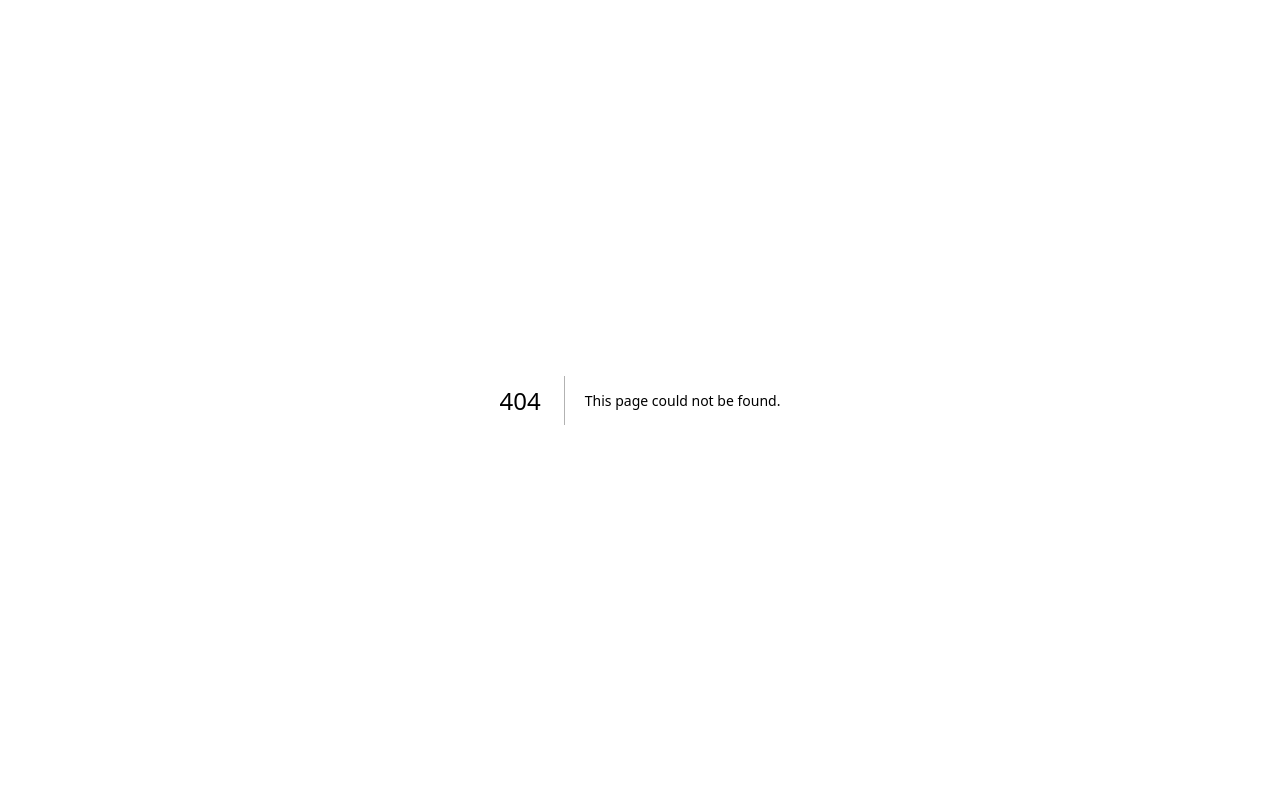
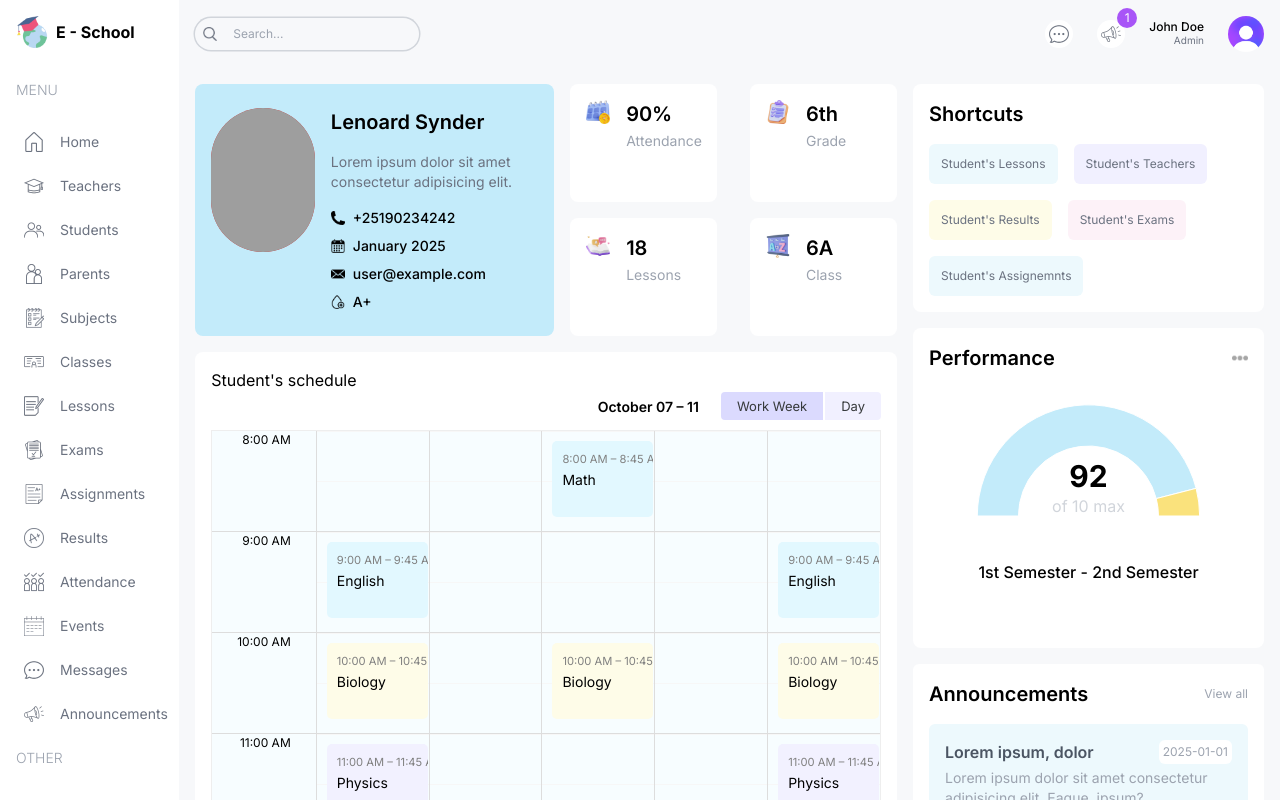
Before and after one commit to NMLEAF/Next-Dashboard, a Next.js app: page /student/1 in a window 1280 px wide. Before the commit this address had no page. Built offline with nearby package versions, Linux system fonts and the light colour scheme; grey boxes are pictures that could not be loaded.

Commit message:
student's single page --- added

```diff
--- /dev/null
+++ b/src/app/(dashboard)/student/[id]/page.tsx
@@ -0,0 +1,152 @@
+"use client";
+
+import Announcements from "@/components/Announcements";
+import BigCalendar from "@/components/BigCalendar";
+import Performance from "@/components/Performance";
+import Image from "next/image";
+import Link from "next/link";
+import { useParams } from "next/navigation";
+
+const SingleStudentPage = () => {
+  const { id } = useParams();
+
+  return (
+    <div className="flex-1 flex flex-col xl:flex-row p-4 gap-4">
+      {/* LEFT */}
+      <div className="w-full xl:w-2/3">
+        {/* TOP */}
+        <div className="flex flex-col lg:flex-row gap-4">
+          {/* USER INFO CARD */}
+          <div className="bg-eSky py-6 px-4 rounded-lg flex-1 flex gap-4 overflow-hidden">
+            <div className="w-1/3">
+              <Image
+                src="https://images.pexels.com/photos/2888150/pexels-photo-2888150.jpeg?auto=compress&cs=tinysrgb&w=1200"
+                alt=""
+                width={144}
+                height={144}
+                className="w-36 h-36 rounded-full object-cover bg-red-600"
+              />
+            </div>
+            <div className="w-2/3 flex flex-col justify-between gap-4">
+              <h1 className="text-xl font-semibold">Lenoard Synder</h1>
+              <p className="text-gray-500 text-sm">
+                Lorem ipsum dolor sit amet consectetur adipisicing elit.
+              </p>
+              <div className="flex items-center justify-between gap-2 flex-wrap text-sm font-medium">
+                <div className="w-full md:w-1/3 flex items-center gap-2 lg:w-full 2xl:w-1/3">
+                  <Image src="/phone.png" alt="" width={14} height={14} />
+                  <span>+25190234242</span>
+                </div>
+                <div className="w-full md:w-1/3 flex items-center gap-2 lg:w-full 2xl:w-1/3">
+                  <Image src="/date.png" alt="" width={14} height={14} />
+                  <span>January 2025</span>
+                </div>
+                <div className="w-full md:w-1/3 flex items-center gap-2 lg:w-full 2xl:w-1/3">
+                  <Image src="/mail.png" alt="" width={14} height={14} />
+                  <span>user@example.com</span>
+                </div>
+                <div className="w-full md:w-1/3 flex items-center gap-2 lg:w-full 2xl:w-1/3">
+                  <Image src="/blood.png" alt="" width={14} height={14} />
+                  <span>A+</span>
+                </div>
+              </div>
+            </div>
+          </div>
+          {/* SMALL CARDS */}
+          <div className="flex-1 flex justify-between gap-4 flex-wrap">
+            {/* CARD */}
+            <div className="bg-white w-full p-4 rounded-lg flex gap-4 md:w-[48%] xl:w-[45%] 2xl:w-[48%]">
+              <Image
+                src="/singleAttendance.png"
+                alt=""
+                width={24}
+                height={24}
+                className="w-6 h-6"
+              />
+              <div>
+                <h1 className="font-semibold text-xl">90%</h1>
+                <span className="text-sm text-gray-400">Attendance</span>
+              </div>
+            </div>
+            {/* CARD */}
+            <div className="bg-white w-full p-4 rounded-lg flex gap-4 md:w-[48%] xl:w-[45%] 2xl:w-[48%]">
+              <Image
+                src="/singleBranch.png"
+                alt=""
+                width={24}
+                height={24}
+                className="w-6 h-6"
+              />
+              <div>
+                <h1 className="font-semibold text-xl">6th</h1>
+                <span className="text-sm text-gray-400">Grade</span>
+              </div>
+            </div>
+            {/* CARD */}
+            <div className="bg-white w-full p-4 rounded-lg flex gap-4 md:w-[48%] xl:w-[45%] 2xl:w-[48%]">
+              <Image
+                src="/singleLesson.png"
+                alt=""
+                width={24}
+                height={24}
+                className="w-6 h-6"
+              />
+              <div>
+                <h1 className="font-semibold text-xl">18</h1>
+                <span className="text-sm text-gray-400">Lessons</span>
+              </div>
+            </div>
+            {/* CARD */}
+            <div className="bg-white w-full p-4 rounded-lg flex gap-4 md:w-[48%] xl:w-[45%] 2xl:w-[48%]">
+              <Image
+                src="/singleClass.png"
+                alt=""
+                width={24}
+                height={24}
+                className="w-6 h-6"
+              />
+              <div>
+                <h1 className="font-semibold text-xl">6A</h1>
+                <span className="text-sm text-gray-400">Class</span>
+              </div>
+            </div>
+          </div>
+        </div>
+
+        {/* BOTTOM */}
+        <div className="mt-4 bg-white rounded-lg p-4 h-[1000px]">
+          <h1>Student&apos;s schedule</h1>
+          <BigCalendar />
+        </div>
+      </div>
+
+      {/* RIGHT */}
+      <div className="w-full xl:w-1/3 flex flex-col gap-4">
+        <div className="bg-white p-4 rounded-lg">
+          <h1 className="text-xl font-semibold">Shortcuts</h1>
+          <div className="mt-4 flex gap-4 flex-wrap text-xs text-gray-500">
+            <Link className="p-3 rounded-md bg-eSkyLight" href="/">
+              Student&apos;s Lessons
+            </Link>
+            <Link className="p-3 rounded-md bg-ePurpleLight" href="/">
+              Student&apos;s Teachers
+            </Link>
+            <Link className="p-3 rounded-md bg-eYellowLight" href="/">
+              Student&apos;s Results
+            </Link>
+            <Link className="p-3 rounded-md bg-pink-50" href="/">
+              Student&apos;s Exams
+            </Link>
+            <Link className="p-3 rounded-md bg-eSkyLight" href="/">
+              Student&apos;s Assignemnts
+            </Link>
+          </div>
+        </div>
+        <Performance />
+        <Announcements />
+      </div>
+    </div>
+  );
+};
+
+export default SingleStudentPage;
```
